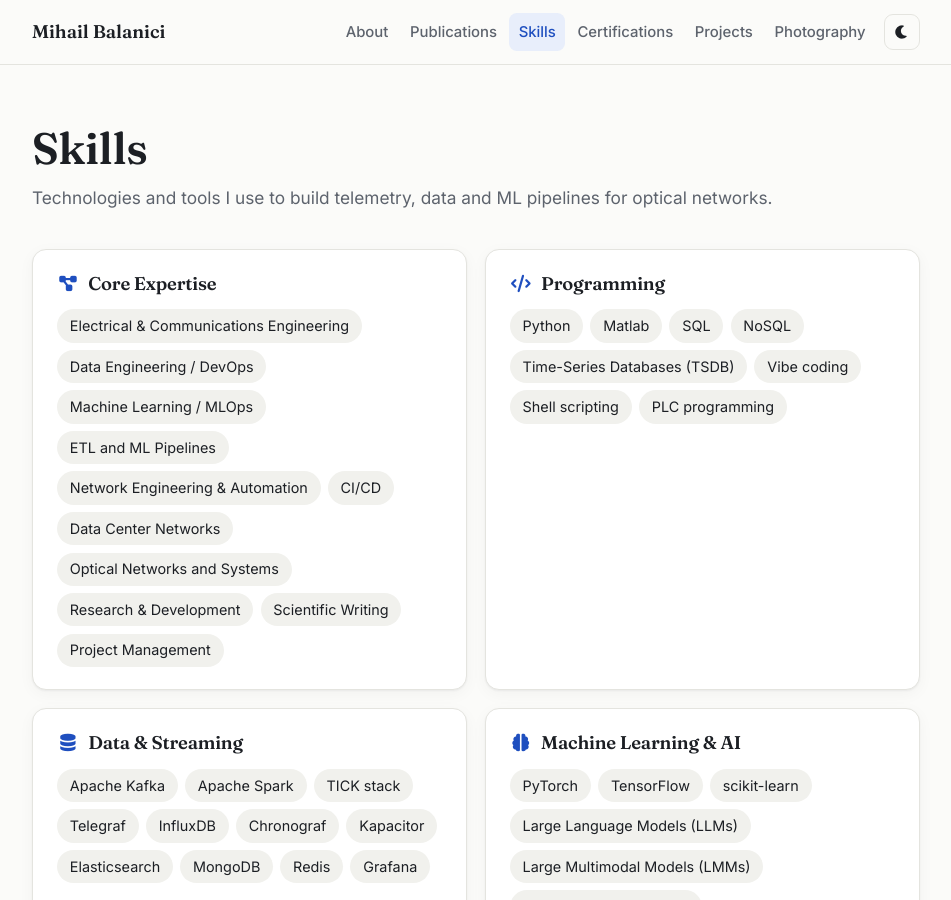
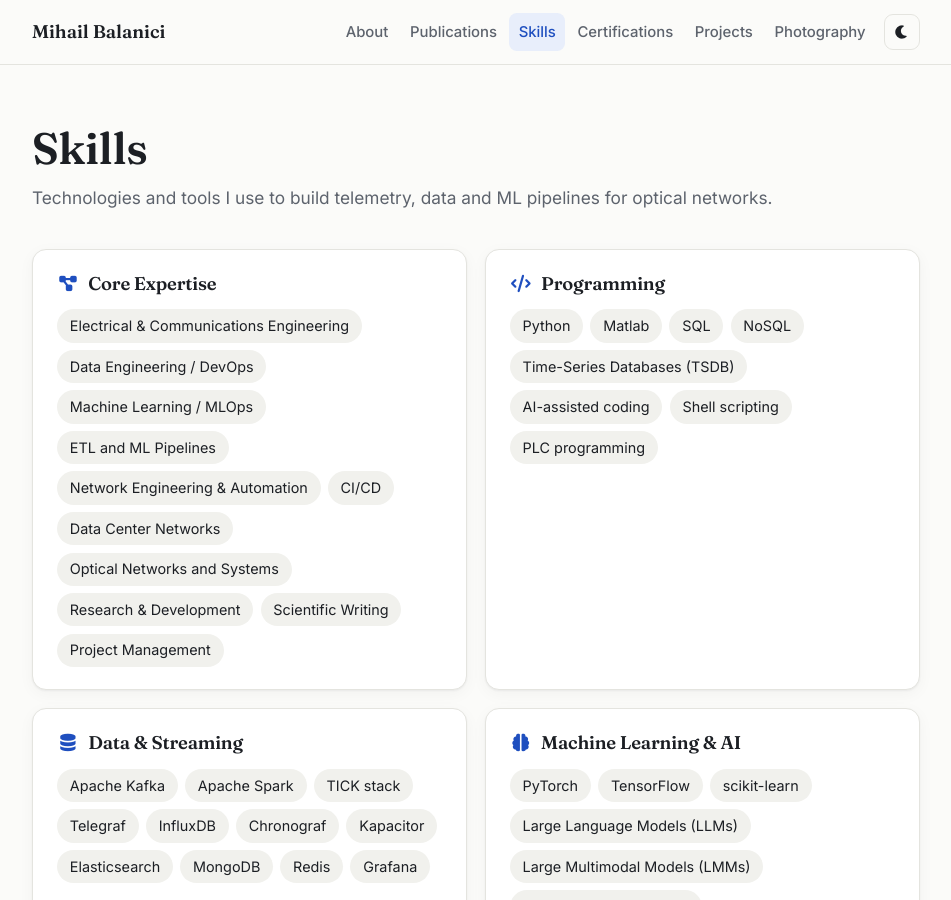
Before and after one commit to mihailbalanici/mihailbalanici.github.io, a Jekyll site: the page built from skills.html, in a window 1280 px wide and 900 px high. Shown: the whole window, without its empty margins (164-1115 px from the left). Built offline with Jekyll 4.4.1, drawn with Linux system fonts in a browser that asks for light colours.

Commit message:
Update skills.yml

```diff
--- a/_data/skills.yml
+++ b/_data/skills.yml
@@ -4,7 +4,7 @@
 
 - group: Programming
   icon: fa-solid fa-code
-  items: [Python, Matlab, SQL, NoSQL, Time-Series Databases (TSDB), Vibe coding, Shell scripting, PLC programming]
+  items: [Python, Matlab, SQL, NoSQL, Time-Series Databases (TSDB), AI-assisted coding, Shell scripting, PLC programming]
 
 - group: Data & Streaming
   icon: fa-solid fa-database
```
